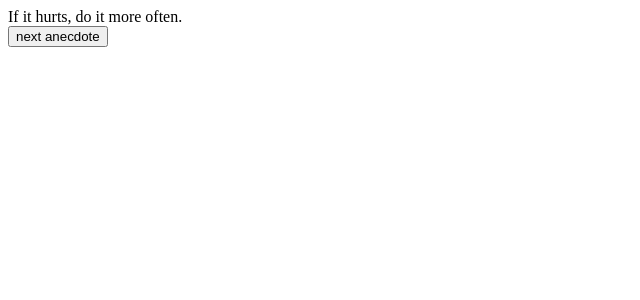
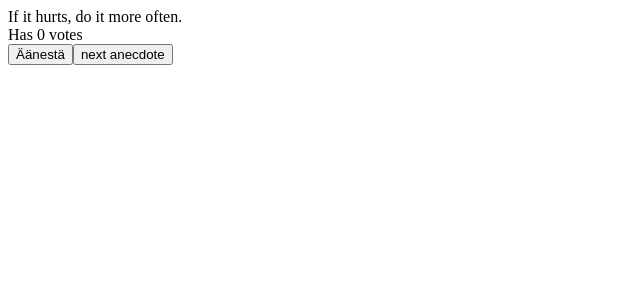
Before and after one commit to AapoPatjas1/React-Osa1, a React (Create React App) app: page / in a window 1280 px wide. Shown: the top 300 px of the page, without its empty margins (0-640 px from the left). Built offline with nearby package versions, Linux system fonts and the light colour scheme.

Commit message:
1.13 valmis

```diff
--- a/src/App.js
+++ b/src/App.js
@@ -13,13 +13,26 @@ const App = () => {
   ]
 
   const [selected, setSelected] = useState(0)
+
+  const [votes, setVotes] = useState(new Array(anecdotes.length).fill(0))
+
   const nappula = () => {
     const numero = Math.floor(Math.random() * anecdotes.length)
     setSelected(numero)
   }
+
+  const äänestys = () => {
+    const newVotes = [...votes]
+    newVotes[selected] += 1
+    setVotes(newVotes)
+  }
+
+
   return (
     <div>
      <div> {anecdotes[selected]} </div>
+     <div>Has {votes[selected]} votes</div>
+      <button onClick ={äänestys}>Äänestä</button>
       <button onClick={nappula}>next anecdote</button>
     </div>
   )
```
